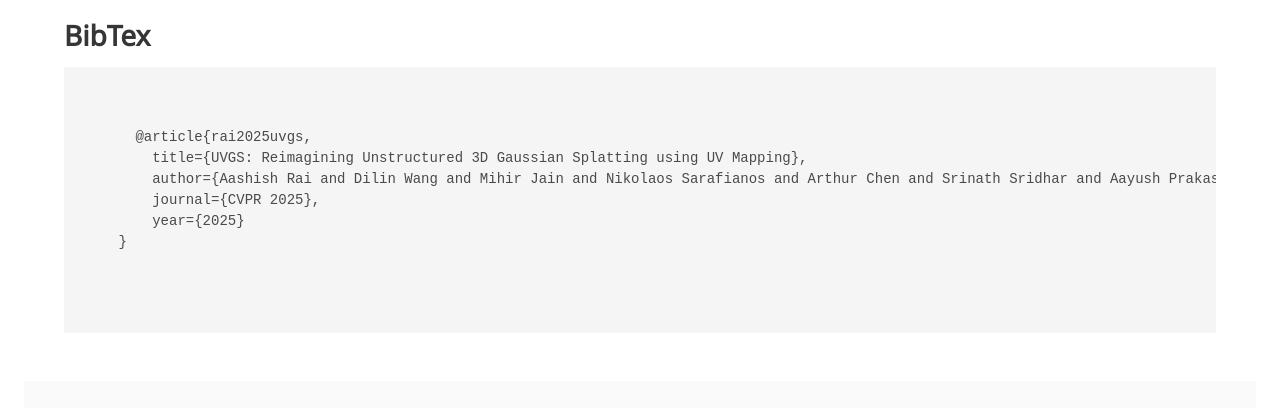
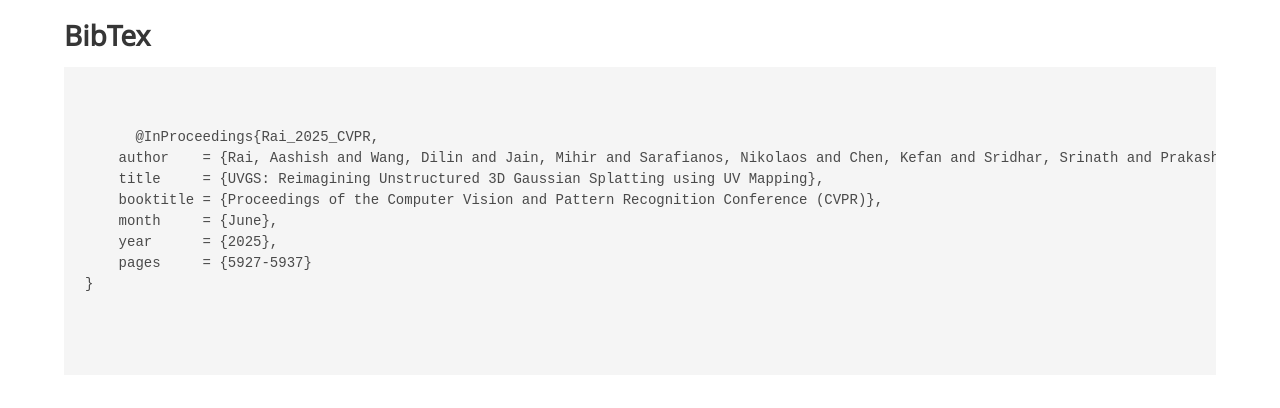
Before and after one commit to aashishrai3799/uvgs, a plain HTML site: page index.html in a window 1280 px wide. Shown: the part 6340-6748 px from the top of the page. Drawn offline with nearby package versions, Linux system fonts and the light colour scheme; some icons are missing; a web font is replaced by a local one.

Commit message:
bibtex update to CVPR

```diff
--- a/index.html
+++ b/index.html
@@ -411,12 +411,14 @@
     <h2 class="titile">BibTex</h2>
     <pre><code>
 
-      @article{rai2025uvgs,
-        title={UVGS: Reimagining Unstructured 3D Gaussian Splatting using UV Mapping},
-        author={Aashish Rai and Dilin Wang and Mihir Jain and Nikolaos Sarafianos and Arthur Chen and Srinath Sridhar and Aayush Prakash},
-        journal={CVPR 2025},
-        year={2025}
-    }
+      @InProceedings{Rai_2025_CVPR,
+    author    = {Rai, Aashish and Wang, Dilin and Jain, Mihir and Sarafianos, Nikolaos and Chen, Kefan and Sridhar, Srinath and Prakash, Aayush},
+    title     = {UVGS: Reimagining Unstructured 3D Gaussian Splatting using UV Mapping},
+    booktitle = {Proceedings of the Computer Vision and Pattern Recognition Conference (CVPR)},
+    month     = {June},
+    year      = {2025},
+    pages     = {5927-5937}
+}
 
 
 
```
